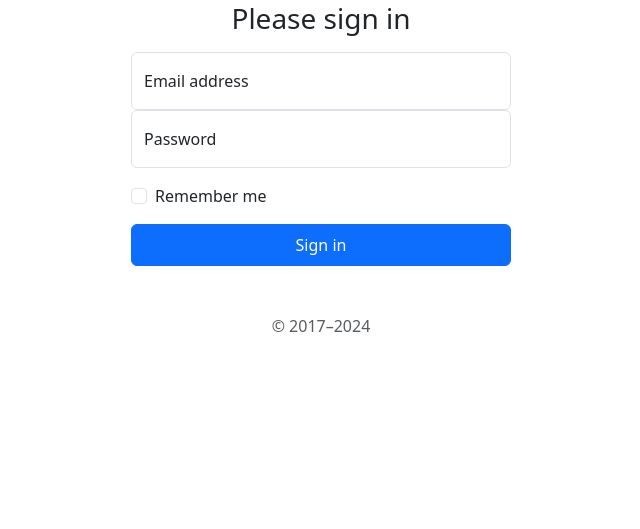
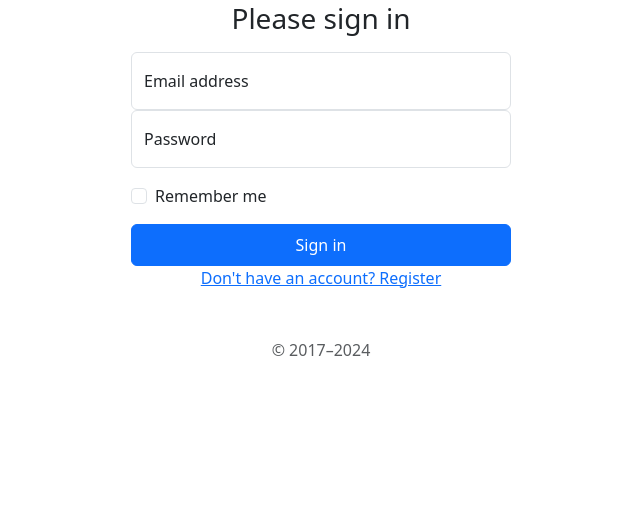
Before and after one commit to anthonyargatoff/LifeCycle-Thugs, a Flask app: page /login in a window 1280 px wide. Shown: the part 154-683 px from the top of the page, without its empty margins (319-959 px from the left). Run offline with Flask 3, Linux system fonts and the light colour scheme; some libraries are stand-ins or nearby versions.

Commit message:
added link to register from sign in

```diff
--- a/flaskr/templates/login.html
+++ b/flaskr/templates/login.html
@@ -33,7 +33,9 @@
           </label>
         </div>
         <button class="btn btn-primary w-100 py-2" type="submit">Sign in</button>
+        <a href="/register">Don't have an account? Register</a>
         <p class="mt-5 mb-3 text-body-secondary">&copy; 2017–2024</p>
+
       </form>
     </main>
       <!-- Footer Component-->
```
